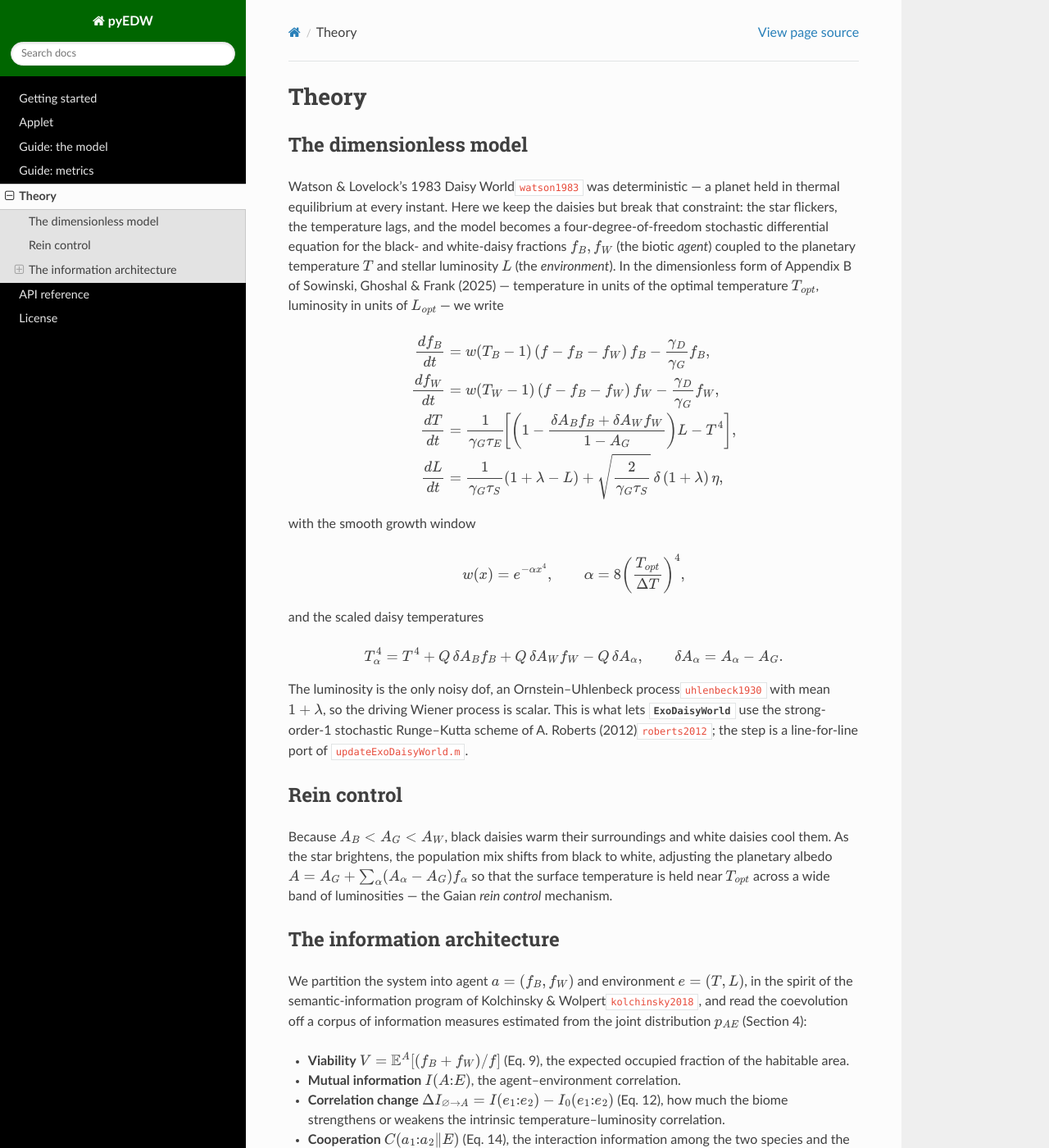
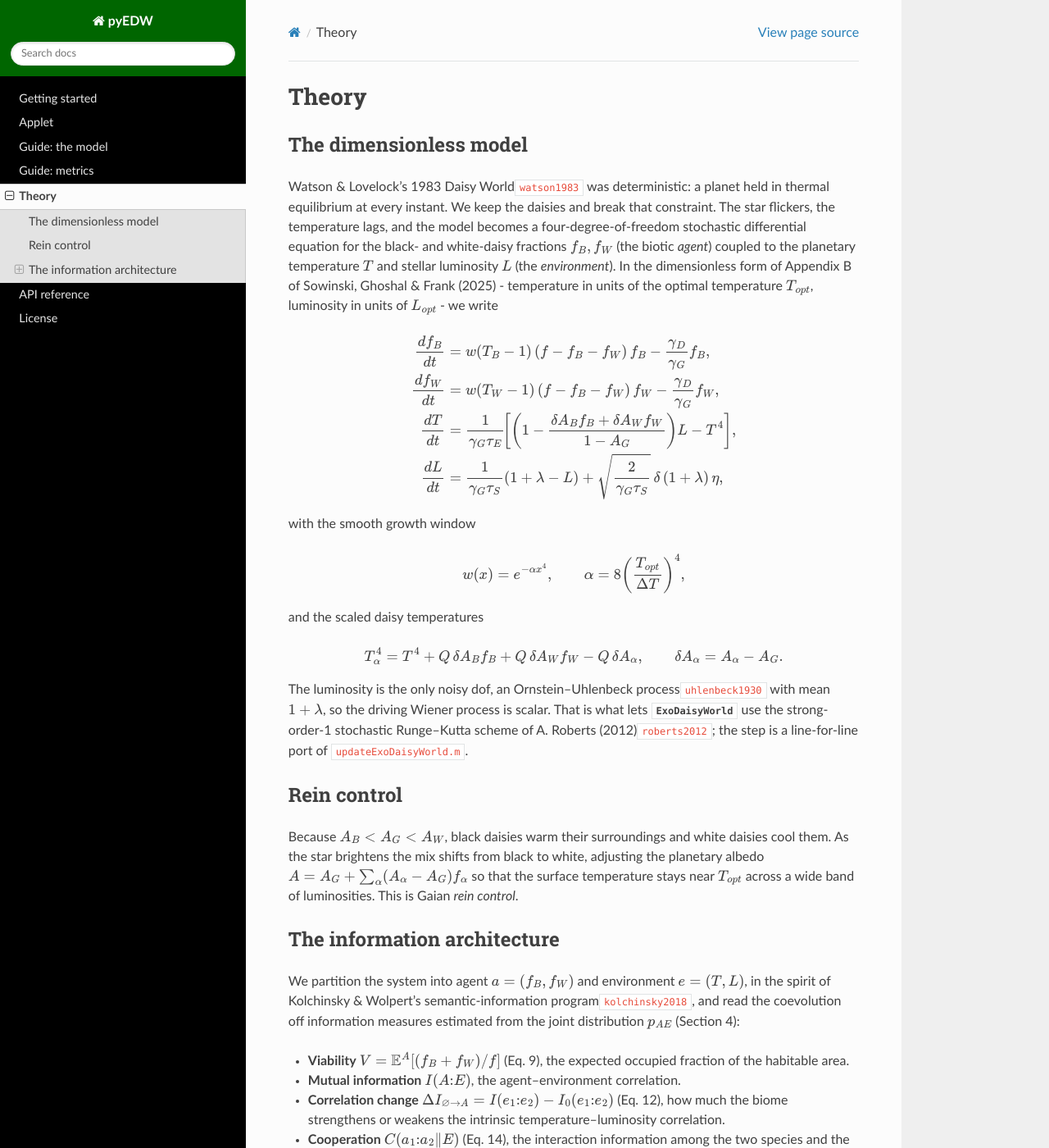
Before and after one commit to EternalTime/pyEDW, a Sphinx documentation site: the page built from docs/theory.rst, in a window 1280 px wide and 1400 px high. Shown: the whole window at 82% size. Built offline with Sphinx 7.4.7 and the Read the Docs theme 3.1.0, drawn with Linux system fonts in a browser that asks for light colours; cross-references to code outside the pages are shown as plain code; some of the changed text lies outside the part shown.

Commit message:
Shorten and rephrase the README and Sphinx documentation prose without changing any numbers, equations, parameters, or code examples (#3)

```diff
--- a/docs/theory.rst
+++ b/docs/theory.rst
@@ -4,15 +4,15 @@ Theory
 The dimensionless model
 -----------------------
 
-Watson & Lovelock's 1983 Daisy World\ :footcite:`watson1983` was
-deterministic — a planet held in thermal equilibrium at every instant. Here we keep the daisies but break that
-constraint: the star flickers, the temperature lags, and the model becomes a
-four-degree-of-freedom stochastic differential equation for the black- and
-white-daisy fractions :math:`f_B, f_W` (the biotic *agent*) coupled to the
+Watson & Lovelock's 1983 Daisy World\ :footcite:`watson1983` was deterministic:
+a planet held in thermal equilibrium at every instant. We keep the daisies and
+break that constraint. The star flickers, the temperature lags, and the model
+becomes a four-degree-of-freedom stochastic differential equation for the black-
+and white-daisy fractions :math:`f_B, f_W` (the biotic *agent*) coupled to the
 planetary temperature :math:`T` and stellar luminosity :math:`L` (the
 *environment*). In the dimensionless form of Appendix B of Sowinski, Ghoshal &
-Frank (2025) — temperature in units of the optimal temperature :math:`T_{opt}`,
-luminosity in units of :math:`L_{opt}` — we write
+Frank (2025) - temperature in units of the optimal temperature :math:`T_{opt}`,
+luminosity in units of :math:`L_{opt}` - we write
 
 .. math::
 
@@ -36,7 +36,7 @@ and the scaled daisy temperatures
 
 The luminosity is the only noisy dof, an Ornstein--Uhlenbeck
 process\ :footcite:`uhlenbeck1930` with mean :math:`1+\lambda`, so the driving
-Wiener process is scalar. This is what lets
+Wiener process is scalar. That is what lets
 :class:`~pyEDW.model.ExoDaisyWorld` use the strong-order-1 stochastic
 Runge--Kutta scheme of A. Roberts (2012)\ :footcite:`roberts2012`; the step is
 a line-for-line port of ``updateExoDaisyWorld.m``.
@@ -45,20 +45,19 @@ Rein control
 ------------
 
 Because :math:`A_B < A_G < A_W`, black daisies warm their surroundings and
-white daisies cool them. As the star brightens, the population mix shifts from
-black to white, adjusting the planetary albedo :math:`A = A_G + \sum_\alpha
-(A_\alpha - A_G) f_\alpha` so that the surface temperature is held near
-:math:`T_{opt}` across a wide band of luminosities — the Gaian *rein control*
-mechanism.
+white daisies cool them. As the star brightens the mix shifts from black to
+white, adjusting the planetary albedo :math:`A = A_G + \sum_\alpha
+(A_\alpha - A_G) f_\alpha` so that the surface temperature stays near
+:math:`T_{opt}` across a wide band of luminosities. This is Gaian *rein
+control*.
 
 The information architecture
 ----------------------------
 
 We partition the system into agent :math:`a = (f_B, f_W)` and environment
-:math:`e = (T, L)`, in the spirit of the semantic-information program of
-Kolchinsky & Wolpert\ :footcite:`kolchinsky2018`, and read the coevolution off
-a corpus of information measures estimated from the joint distribution
-:math:`p_{AE}` (Section 4):
+:math:`e = (T, L)`, in the spirit of Kolchinsky & Wolpert's semantic-information
+program\ :footcite:`kolchinsky2018`, and read the coevolution off information
+measures estimated from the joint distribution :math:`p_{AE}` (Section 4):
 
 - **Viability** :math:`V = \mathbb{E}^A[(f_B+f_W)/f]` (Eq. 9), the expected
   occupied fraction of the habitable area.
@@ -71,13 +70,13 @@ a corpus of information measures estimated from the joint distribution
   synergy mediated by the environment.
 
 We estimate every entropy by histogramming, with the square-root binning rule
-:math:`N_{bins} = 1 + \lceil\sqrt{n}\rceil` — the same rule used in Appendix B.3.
+:math:`N_{bins} = 1 + \lceil\sqrt{n}\rceil` of Appendix B.3.
 
-Everything on this page is compressed from `Exo-Daisy World: Revisiting Gaia
-Theory through an Informational Architecture Perspective
+This page compresses `Exo-Daisy World: Revisiting Gaia Theory through an
+Informational Architecture Perspective
 <https://damiansowinski.com/assets/docs/papers/ExoDaisy_Sowinski_2025.pdf>`_
 (Sowinski, Ghoshal & Frank, *Planet. Sci. J.* **6**, 176,
-2025)\ :footcite:`sowinski2025exo`, which is where the derivations live.
+2025)\ :footcite:`sowinski2025exo`, where the derivations live.
 
 References
 ^^^^^^^^^^
```
Also changed, not shown: README.md (+25 -30 lines), docs/applet.rst (+22 -22 lines), docs/getting_started.rst (+13 -18 lines), docs/guide_metrics.rst (+13 -14 lines), docs/guide_model.rst (+12 -15 lines).
